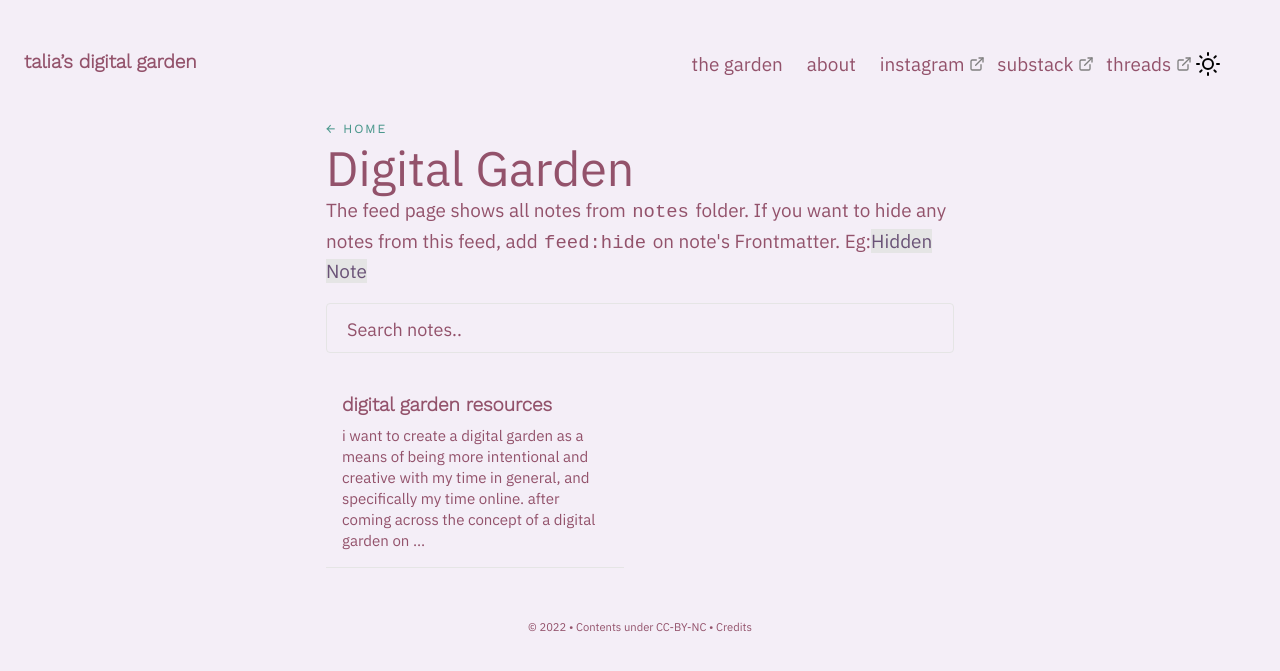
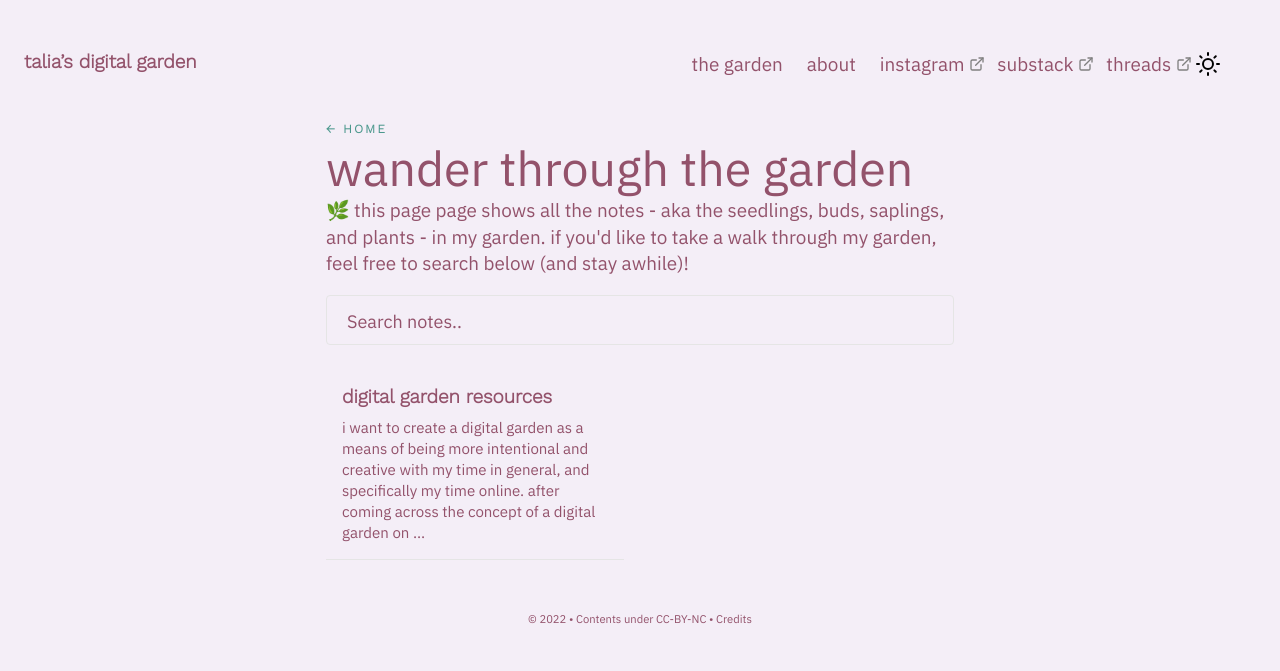
Before and after one commit to taliaisonline/taliaisonline.github.io, a Jekyll site: the page built from pages/notes.md, in a window 1280 px wide. Shown: the top 671 px of the page. Built offline with Jekyll 4.4.1, drawn with Linux system fonts in a browser that asks for light colours.

Commit message:
Update notes.md

```diff
--- a/pages/notes.md
+++ b/pages/notes.md
@@ -2,7 +2,7 @@
 layout: Post
 permalink: /notes
 feedformat: card
-title: Digital Garden
+title: wander through the garden
 ---
 
-The feed page shows all notes from `notes` folder. If you want to hide any notes from this feed, add `feed:hide` on note's Frontmatter. Eg:[[Hidden Note]]
+🌿 this page page shows all the notes - aka the seedlings, buds, saplings, and plants - in my garden. if you'd like to take a walk through my garden, feel free to search below (and stay awhile)!
```
